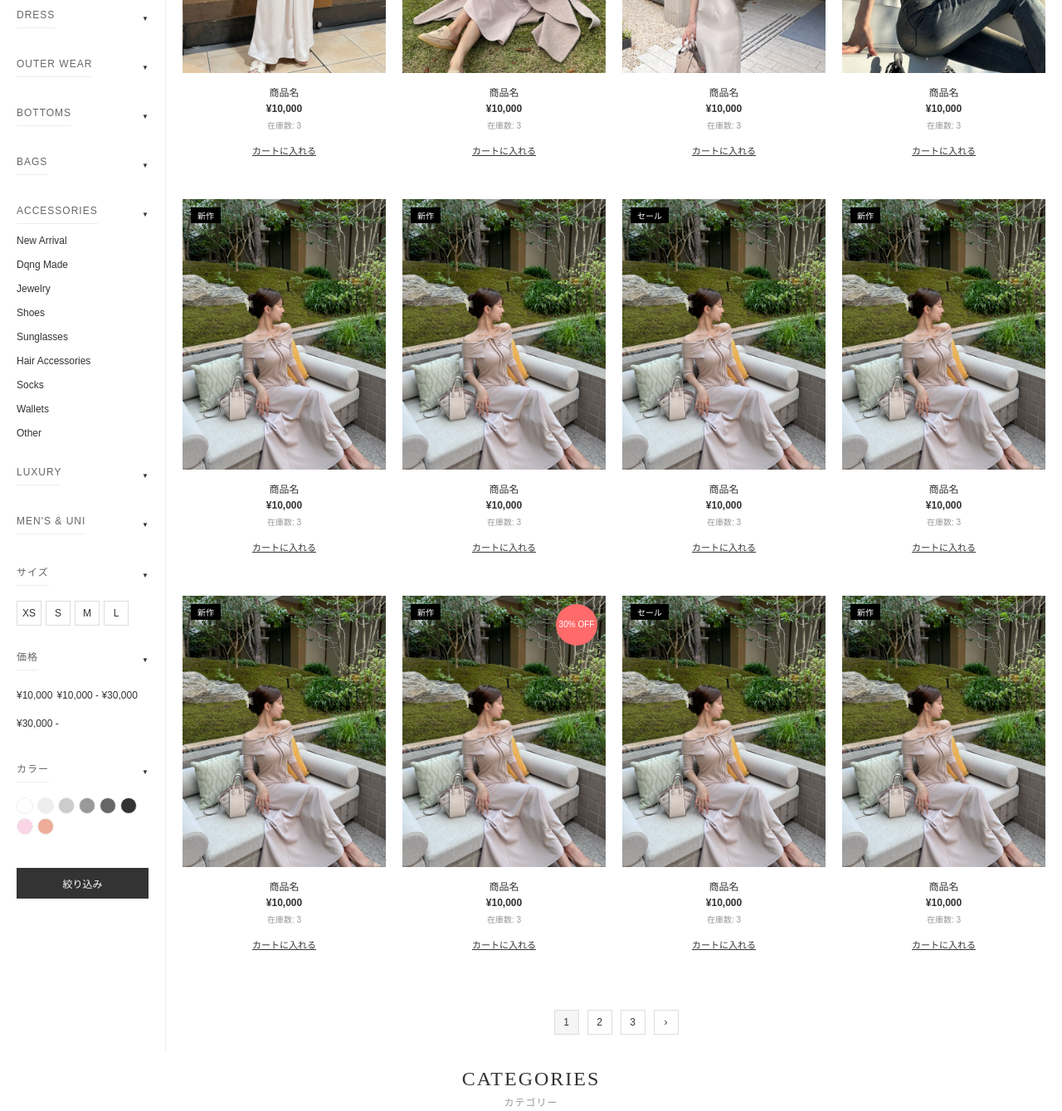
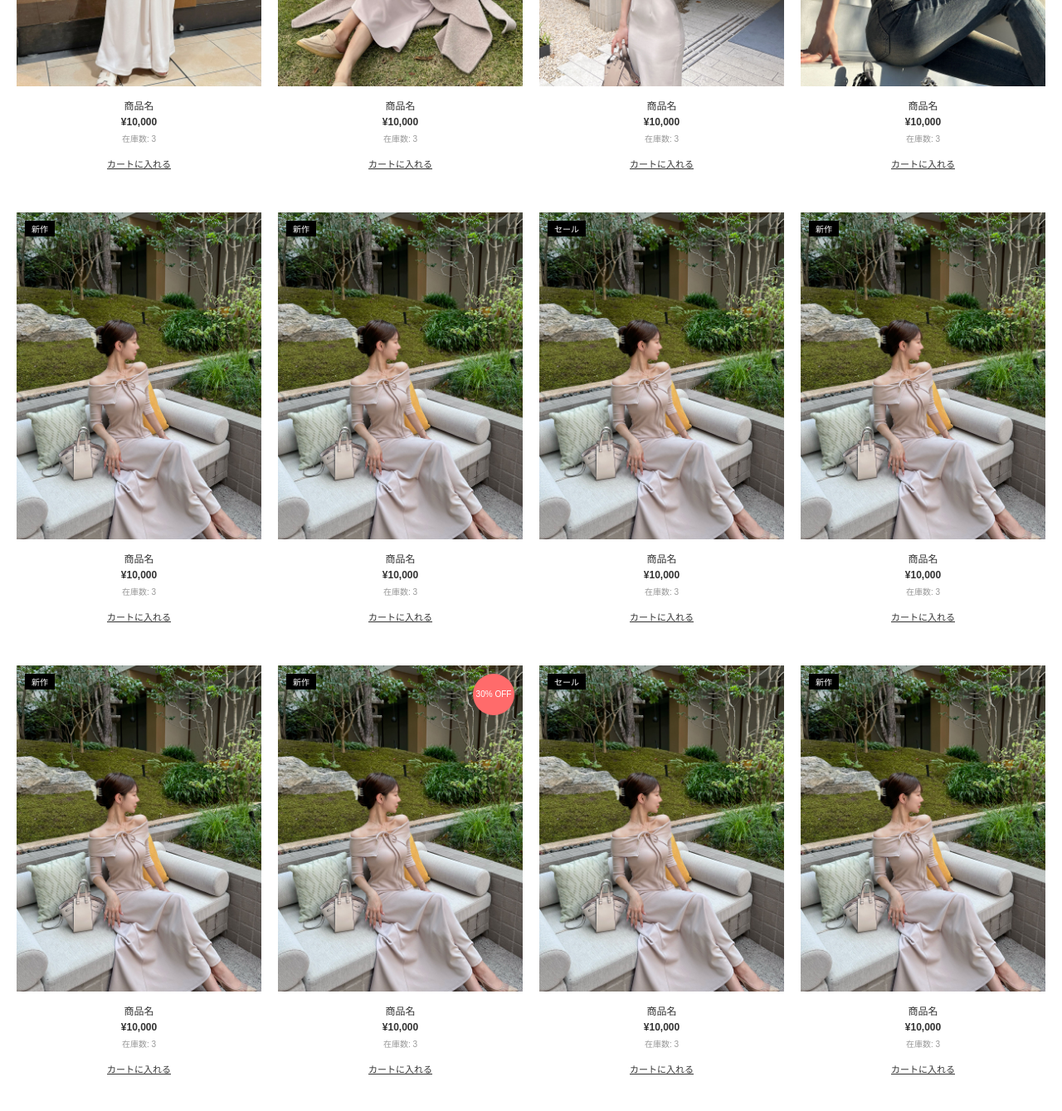
Before and after one commit to Rafaykhaild/qung-1, a plain HTML site: page New-Arrivals.html in a window 1280 px wide. Shown: the part 518-1857 px from the top of the page at 83% size. Drawn offline with Linux system fonts and the light colour scheme.

Commit message:
new changes

```diff
--- a/New-Arrivals.html
+++ b/New-Arrivals.html
@@ -152,94 +152,7 @@
         margin-top: 50px;
       }
 
-      /* Sidebar styles */
-      .sidebar {
-        width: 200px;
-        padding: 20px;
-        border-right: 1px solid #eee;
-      }
 
-      .category {
-        margin-bottom: 20px;
-      }
-
-      .category-title {
-        text-transform: uppercase;
-        font-size: 12px;
-        color: #666;
-        letter-spacing: 1px;
-        padding: 8px 0;
-        margin-bottom: 8px;
-        border-bottom: 1px solid #eee;
-      }
-
-      .subcategory {
-        margin-bottom: 5px;
-        font-size: 12px;
-        padding: 5px 0;
-        cursor: pointer;
-        display: flex;
-        justify-content: space-between;
-      }
-
-      .subcategory:hover {
-        color: #999;
-      }
-
-      .category-header {
-        display: flex;
-        justify-content: space-between;
-        align-items: center;
-        cursor: pointer;
-      }
-
-      .category-header:after {
-        content: "▼";
-        font-size: 8px;
-      }
-
-      .size-options,
-      .price-options,
-      .color-options {
-        display: flex;
-        flex-wrap: wrap;
-        gap: 5px;
-        margin-top: 10px;
-      }
-
-      .size-box {
-        border: 1px solid #ddd;
-        width: 30px;
-        height: 30px;
-        display: flex;
-        align-items: center;
-        justify-content: center;
-        font-size: 12px;
-        cursor: pointer;
-      }
-
-      .size-box:hover {
-        border-color: #999;
-      }
-
-      .color-circle {
-        width: 20px;
-        height: 20px;
-        border-radius: 50%;
-        cursor: pointer;
-        border: 1px solid #eee;
-      }
-
-      .search-button {
-        background-color: #333;
-        color: white;
-        border: none;
-        padding: 10px;
-        width: 100%;
-        margin-top: 20px;
-        cursor: pointer;
-        font-size: 12px;
-      }
 
       /* Main content styles */
       .main-content {
@@ -390,121 +303,9 @@
   <body>
     <div id="site-header"></div>
 
-    <!-- Products Section -->
-    <div class="products-section">
-      <!-- Left Sidebar -->
-      <div class="sidebar">
-        <div class="category">
-          <div class="category-title">NEW ARRIVALS</div>
-        </div>
+    <div class="col-lg-3 col-md-3 mb-4 d-lg-block">
+      <div id="sidebar-placeholder"></div>
 
-        <div class="category">
-          <div class="category-title">DQNG MADE</div>
-        </div>
-
-        <div class="category">
-          <div class="category-header">
-            <div class="category-title">TOPS</div>
-          </div>
-          <div class="subcategory">New Arrival</div>
-          <div class="subcategory">Outer Made</div>
-          <div class="subcategory">Blouse</div>
-          <div class="subcategory">Knit</div>
-          <div class="subcategory">Other</div>
-        </div>
-
-        <div class="category">
-          <div class="category-header">
-            <div class="category-title">DRESS</div>
-          </div>
-        </div>
-
-        <div class="category">
-          <div class="category-header">
-            <div class="category-title">OUTER WEAR</div>
-          </div>
-        </div>
-
-        <div class="category">
-          <div class="category-header">
-            <div class="category-title">BOTTOMS</div>
-          </div>
-        </div>
-
-        <div class="category">
-          <div class="category-header">
-            <div class="category-title">BAGS</div>
-          </div>
-        </div>
-
-        <div class="category">
-          <div class="category-header">
-            <div class="category-title">ACCESSORIES</div>
-          </div>
-          <div class="subcategory">New Arrival</div>
-          <div class="subcategory">Dqng Made</div>
-          <div class="subcategory">Jewelry</div>
-          <div class="subcategory">Shoes</div>
-          <div class="subcategory">Sunglasses</div>
-          <div class="subcategory">Hair Accessories</div>
-          <div class="subcategory">Socks</div>
-          <div class="subcategory">Wallets</div>
-          <div class="subcategory">Other</div>
-        </div>
-
-        <div class="category">
-          <div class="category-header">
-            <div class="category-title">LUXURY</div>
-          </div>
-        </div>
-
-        <div class="category">
-          <div class="category-header">
-            <div class="category-title">MEN'S & UNI</div>
-          </div>
-        </div>
-
-        <div class="category">
-          <div class="category-header">
-            <div class="category-title">サイズ</div>
-          </div>
-          <div class="size-options">
-            <div class="size-box">XS</div>
-            <div class="size-box">S</div>
-            <div class="size-box">M</div>
-            <div class="size-box">L</div>
-          </div>
-        </div>
-
-        <div class="category">
-          <div class="category-header">
-            <div class="category-title">価格</div>
-          </div>
-          <div class="price-options">
-            <div class="subcategory">¥10,000</div>
-            <div class="subcategory">¥10,000 - ¥30,000</div>
-            <div class="subcategory">¥30,000 -</div>
-          </div>
-        </div>
-
-        <div class="category">
-          <div class="category-header">
-            <div class="category-title">カラー</div>
-          </div>
-          <div class="color-options">
-            <div class="color-circle" style="background-color: #fff"></div>
-            <div class="color-circle" style="background-color: #eee"></div>
-            <div class="color-circle" style="background-color: #ccc"></div>
-            <div class="color-circle" style="background-color: #999"></div>
-            <div class="color-circle" style="background-color: #666"></div>
-            <div class="color-circle" style="background-color: #333"></div>
-            <div class="color-circle" style="background-color: #f9d5e5"></div>
-            <div class="color-circle" style="background-color: #eeac99"></div>
-          </div>
-        </div>
-
-        <button class="search-button">絞り込み</button>
-      </div>
 
       <!-- Main Content -->
       <div class="main-content">
```
